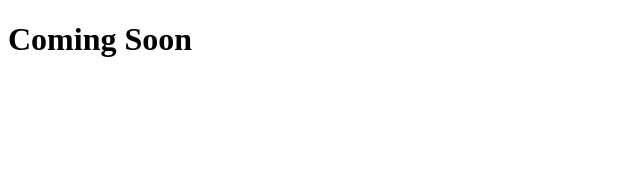
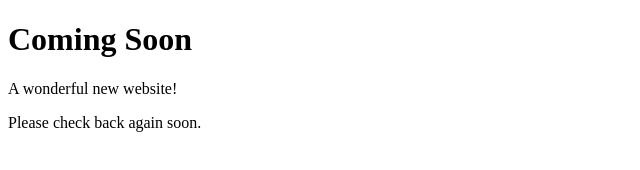
Before and after one commit to itstechupnorth/gatsby-starter-coming-soon, a Gatsby site: page / in a window 1280 px wide. Shown: the whole page, without its empty margins (0-640 px from the left). Built offline with nearby package versions, Linux system fonts and the light colour scheme; Gatsby itself is replaced by a stand-in of ours.

Commit message:
Add some prose

```diff
--- a/src/components/ComingSoon.jsx
+++ b/src/components/ComingSoon.jsx
@@ -2,4 +2,6 @@ import React from "react"
 
 export default () => <div>
     <h1>Coming Soon</h1>
+    <p>A wonderful new website!</p>
+    <p>Please check back again soon.</p>
 </div>
```
